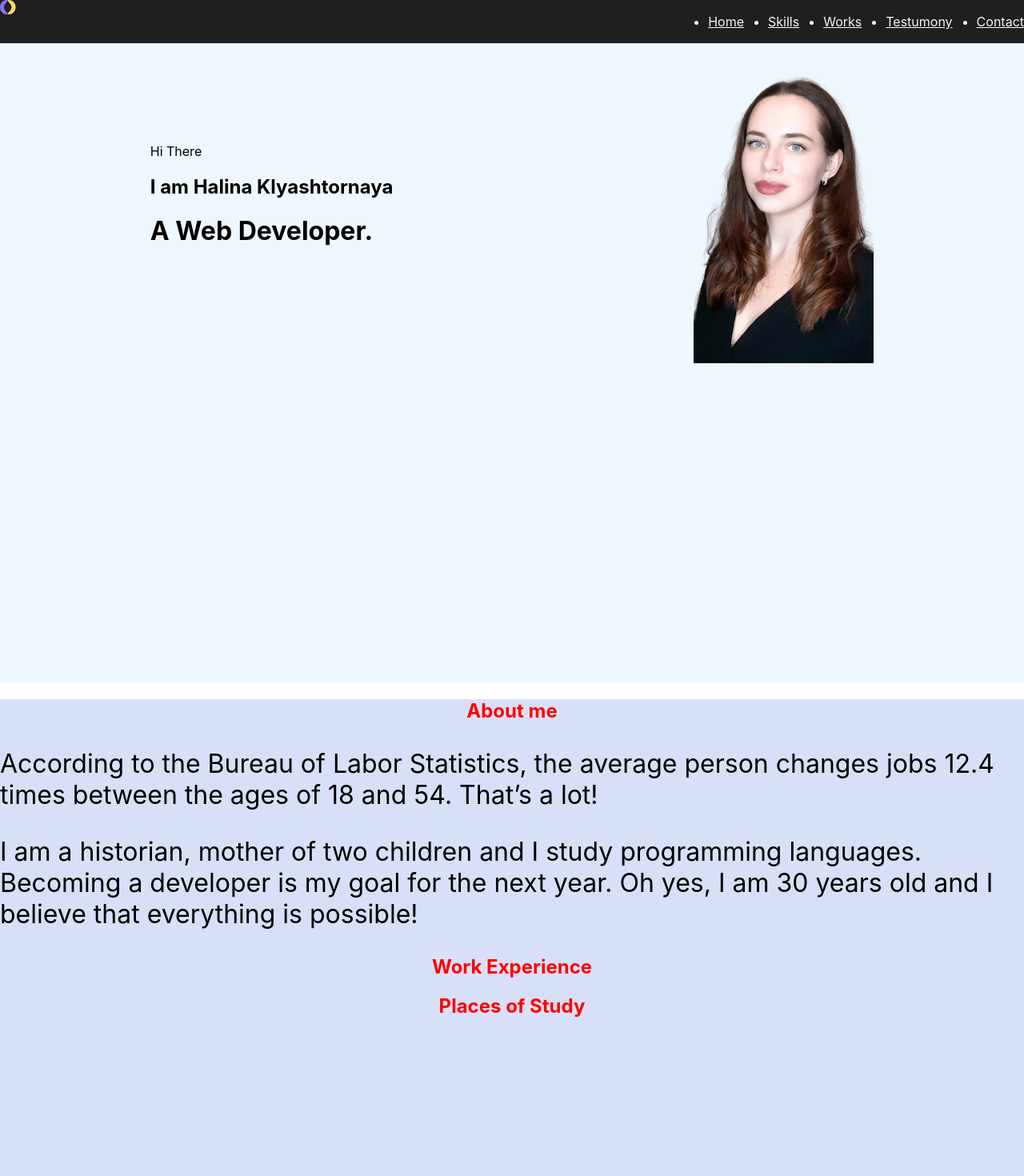
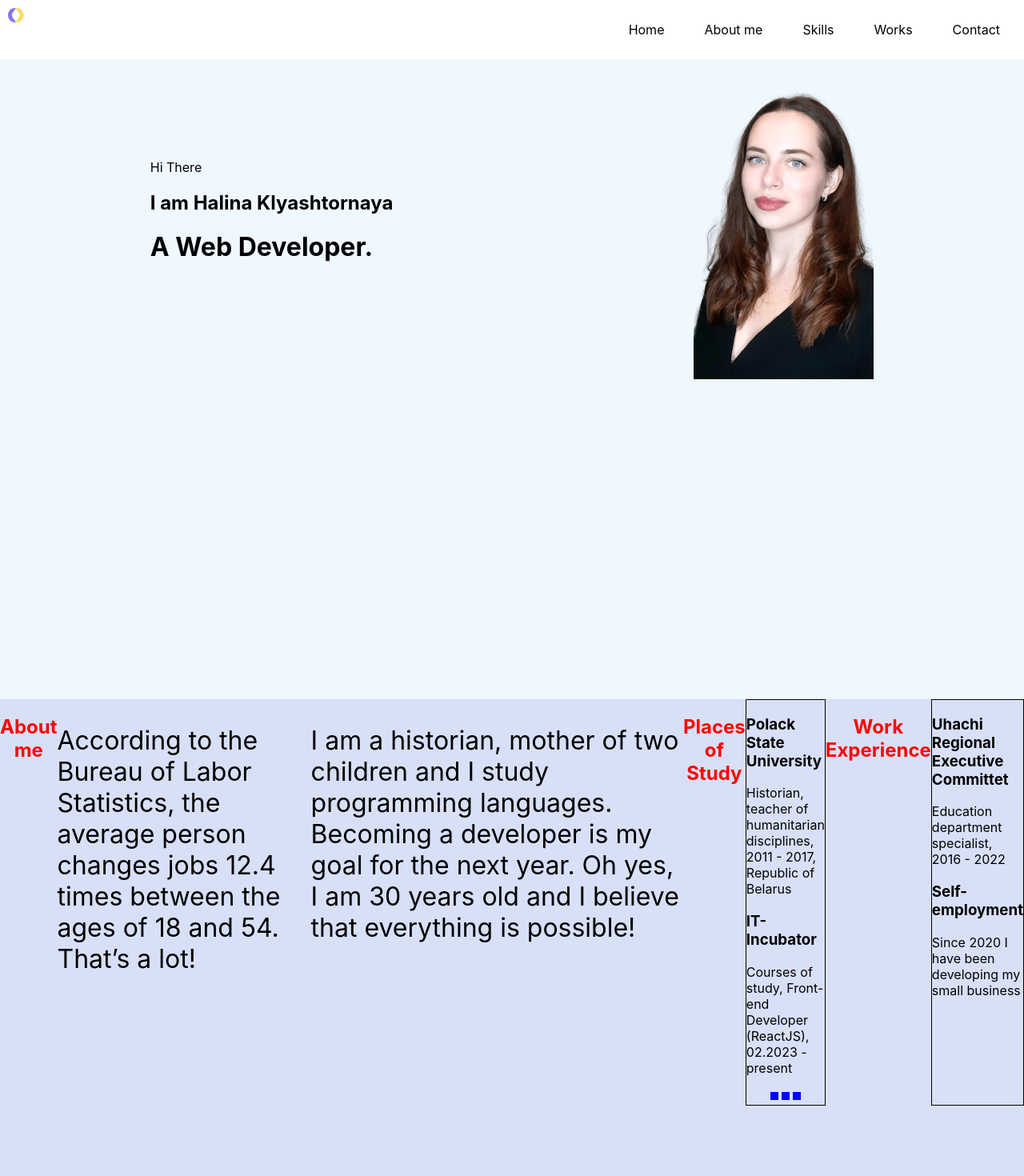
Before and after one commit to Halina2610/portfolio-start-project-app, a React app: page / in a window 1280 px wide. Shown: the top 1470 px of the page at 80% size. Built offline with nearby package versions, Linux system fonts and the light colour scheme.

Commit message:
styled nav, menu and works

```diff
--- a/src/components/menu/Menu.tsx
+++ b/src/components/menu/Menu.tsx
@@ -4,15 +4,15 @@ import styled from "styled-components";
 export const Menu = (props: { menuItems: Array<string> }) => {
     return (
         <StyledMenu>
-            <ul>
+            <NavList>
 
                 {props.menuItems.map((item,index) => {
-                    return <li key={index}>
-                        <a href="">{item}</a>
-                    </li>
+                    return <NavListItem key={index}>
+                        <NavLink href="">{item}</NavLink>
+                    </NavListItem>
                 })}
 
-            </ul>
+            </NavList>
 
         </StyledMenu>
     );
@@ -23,9 +23,28 @@ const StyledMenu = styled.nav`
     display: flex;
     gap: 30px;
     justify-content: center;
-  }
-  a {
-    color: #f7f3ef;
+    list-style: none;
 
   }
+
 `
+
+const NavList = styled.ul`
+  margin: 0;
+  padding: 0;
+  display: flex;
+`;
+
+const NavListItem = styled.li`
+  margin-right: 20px;
+`;
+
+const NavLink = styled.a<{ active?: boolean }>`
+  text-decoration: none;
+  color: ${props => (props.active ? '#007bff' : '#000')};
+  font-weight: ${props => (props.active ? 'bold' : 'normal')};
+  transition: color 0.3s ease;
+  &:hover {
+    color: #007bff;
+  }
+`;
--- a/src/layout/header/Header.tsx
+++ b/src/layout/header/Header.tsx
@@ -3,7 +3,7 @@ import {Logo} from "../../components/logo/Logo";
 import styled from "styled-components";
 import {Menu} from "../../components/menu/Menu";
 
-const items = ["Home", "Skills", "Works", "Testumony", "Contact"]
+const items = ["Home", "About me", "Skills", "Works",  "Contact"]
 
 
 export const Header = () => {
@@ -16,9 +16,10 @@ export const Header = () => {
 };
 
 const StyledHeader = styled.header`
-  background: #1f1f1f;
-  color: #f7f3ef;
   display: flex;
+  align-items: center;
   justify-content: space-between;
-  align-items: center;
+  background-color: #fff;
+  padding: 10px;
+  box-shadow: 0 0 5px rgba(0, 0, 0, 0.1);
 `
--- a/src/layout/section/about_me/About.tsx
+++ b/src/layout/section/about_me/About.tsx
@@ -1,13 +1,17 @@
 import React from 'react';
-import {FlexWrapper} from "../../../components/FlexWrapper";
 import {SectionTitle} from "../../../components/SectionTitle";
 import styled from "styled-components";
-import {Slider} from "./Slider";
+import {Slider2} from "./Slider2";
+import {FlexWrapper} from "../../../components/FlexWrapper";
+import {Slider3} from "./Slider3";
 
 export const About = () => {
     return (
         <StyledAbout>
+            <FlexWrapper>
+
             <SectionTitle>About me</SectionTitle>
+
                 <Text>
                     According to the Bureau of Labor Statistics, the average person changes jobs 12.4
                     times between the ages of 18 and 54. That’s a lot!
@@ -17,23 +21,15 @@ export const About = () => {
                     languages. Becoming a developer is my goal for the next year.
                     Oh yes, I am 30 years old and I believe that everything is possible!
                 </Text>
+
+                <SectionTitle>Places of Study</SectionTitle>
+                <Slider2/>
+
                 <SectionTitle>Work Experience</SectionTitle>
-            <Slider/>
-            <SectionTitle>Places of Study</SectionTitle>
-            <Slider/>
+                <Slider3/>
+            </FlexWrapper>
 
 
-           {/* <Text>
-                Uhachi Regional Executive Committet, education department specialist, 2016 - 2022
-            </Text>
-            <Text>
-                IT-Incubator
-            </Text>
-            <TextMin> Courses of study, Front-end Developer (ReactJS), 02.2023 - present</TextMin>
-            <Text>Polack State University</Text>
-            <TextMin>
-                Historian, teacher of humanitarian disciplines, 2011 - 2017, Republic of Belarus
-            </TextMin>*/}
 
         </StyledAbout>
     );
@@ -45,7 +41,3 @@ const StyledAbout = styled.section`
 const Text = styled.p`
   font-size: 2rem;
 `
-const TextMin = styled.p`
-  font-size: 1rem;
-
-`
--- a/src/layout/section/about_me/Slider.tsx
+++ /dev/null
@@ -1,14 +0,0 @@
-import React from 'react';
-import styled from "styled-components";
-
-export const Slider = () => {
-    return (
-        <StyledSlider>
-
-        </StyledSlider>
-    );
-};
-
-const StyledSlider = styled.div`
-
-`
--- /dev/null
+++ b/src/layout/section/about_me/Slider2.tsx
@@ -0,0 +1,57 @@
+import React from 'react';
+import styled from "styled-components";
+import {FlexWrapper} from "../../../components/FlexWrapper";
+
+export const Slider2 = () => {
+    return (
+        <StyledSlider>
+            <FlexWrapper>
+                <Slide>
+                    <Content>
+                        <Place>Polack State University</Place>
+                        <Description>Historian, teacher of humanitarian disciplines, 2011 - 2017, Republic of
+                            Belarus</Description>
+                    </Content>
+                    <Content>
+                        <Place>IT-Incubator</Place>
+                        <Description>Courses of study, Front-end Developer (ReactJS), 02.2023 - present</Description>
+                    </Content>
+                </Slide>
+            </FlexWrapper>
+            <Pagination>
+                <span></span>
+                <span></span>
+                <span></span>
+            </Pagination>
+        </StyledSlider>
+    );
+};
+
+const StyledSlider = styled.div`
+  min-height: 50vh;
+  border: 1px solid black;
+  display: flex;
+  flex-direction: column;
+  align-items: center;
+`
+const Slide = styled.div`
+
+`
+
+const Content = styled.div`
+
+`
+const Place = styled.h3`
+`
+const Description = styled.p`
+
+`
+const Pagination = styled.span`
+  span {
+display: inline-block;
+    width: 10px;
+    height: 10px;
+    margin: 2px;
+    background-color: blue;
+  }
+`
--- /dev/null
+++ b/src/layout/section/about_me/Slider3.tsx
@@ -0,0 +1,37 @@
+
+import React from 'react';
+import styled from "styled-components";
+
+export const Slider3 = () => {
+    return (
+        <StyledSlider>
+            <Slide>
+                <Content>
+                    <Place>Uhachi Regional Executive Committet</Place>
+                    <Description>Education department specialist, 2016 - 2022</Description>
+                </Content>
+                <Content>
+                    <Place>Self-employment</Place>
+                    <Description>Since 2020 I have been developing my small business</Description>
+                </Content>
+            </Slide>
+        </StyledSlider>
+    );
+};
+
+const StyledSlider = styled.div`
+min-height: 50vh;
+  border: 1px solid black;
+`
+const Slide = styled.div`
+
+`
+
+const Content = styled.div`
+
+`
+const Place = styled.h3`
+`
+const Description = styled.p`
+
+`
--- a/src/layout/section/works/Works.tsx
+++ b/src/layout/section/works/Works.tsx
@@ -5,7 +5,8 @@ import styled from "styled-components";
 import {Work} from "./work/Work";
 import {Menu} from "../../../components/menu/Menu";
 import Project1 from "../../../assets/img/project1.webp"
-import Project2 from "../../../assets/img/Umneyka.webp"
+import Project2 from "../../../assets/img/project2.webp"
+import Project3 from "../../../assets/img/Umneyka.webp"
 
 
 const workItems = ["All", "Landing page", "React", "Tilda"]
@@ -15,13 +16,16 @@ export const Works = () => {
         <StyledWorks>
             <SectionTitle>My Works</SectionTitle>
             <Menu menuItems={workItems}/>
-            <FlexWrapper justify={"space-around"}>
+            <FlexWrapper justify={"space-around"} wrap={"wrap"}>
                 <Work title={"A toy shop"}
                       text={"Lorem ipsum dolor sit amet, consectetur adipiscing elit, sed do eiusmod tempor incididunt ut labore et dolore magna aliqua. Ut enim ad minim veniam, quis nostrud exercitation ullamco laboris nisi ut aliquip ex ea commodo consequat."}
                       src={Project2}/>
                 <Work title={"Clothing store"}
                       text={"Lorem ipsum dolor sit amet, consectetur adipiscing elit, sed do eiusmod tempor incididunt ut labore et dolore magna aliqua. Ut enim ad minim veniam, quis nostrud exercitation ullamco laboris nisi ut aliquip ex ea commodo consequat."}
                       src={Project1}/>
+                <Work title={"Clothing store"}
+                      text={"Lorem ipsum dolor sit amet, consectetur adipiscing elit, sed do eiusmod tempor incididunt ut labore et dolore magna aliqua. Ut enim ad minim veniam, quis nostrud exercitation ullamco laboris nisi ut aliquip ex ea commodo consequat."}
+                      src={Project3}/>
             </FlexWrapper>
         </StyledWorks>
     );
@@ -30,5 +34,4 @@ export const Works = () => {
 const StyledWorks = styled.section`
   background-color: #d8e0f8;
   min-height: 100vh;
-
 `
--- a/src/layout/section/works/work/Work.tsx
+++ b/src/layout/section/works/work/Work.tsx
@@ -21,8 +21,11 @@ export const Work = (props: WorkPropsType) => {
 };
 
 const StyledWork = styled.div`
-  width: 100%;
-  max-width: 540px;
+  width: 30%;
+  margin-bottom: 20px;
+  overflow: hidden;
+  box-shadow: 1px 1px 10px rgba(0, 0, 0, 0.1);
+  border-radius: 5px;
   background-color: #69f1f1;
 `
 const Image = styled.img`
```
Also changed, not shown: src/layout/section/about_me/Slider1.tsx (added, +9 -0 lines). Lines whose indentation alone changed are shown as unchanged.
